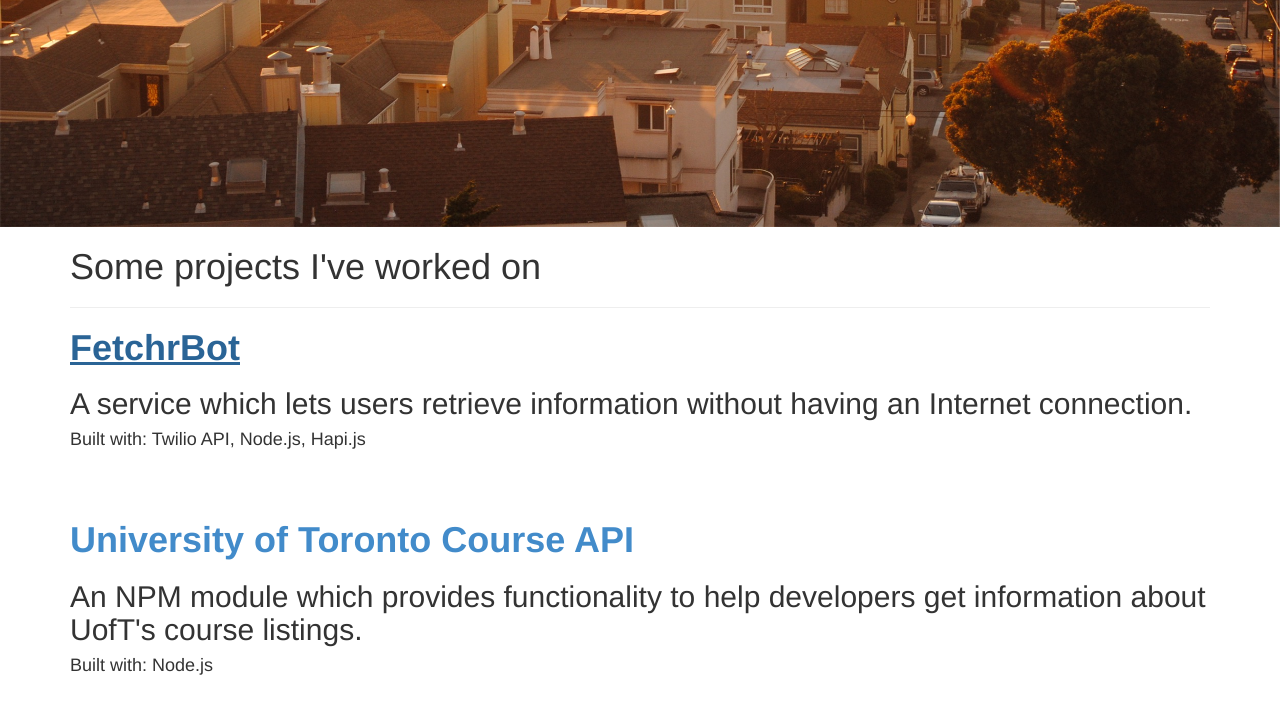
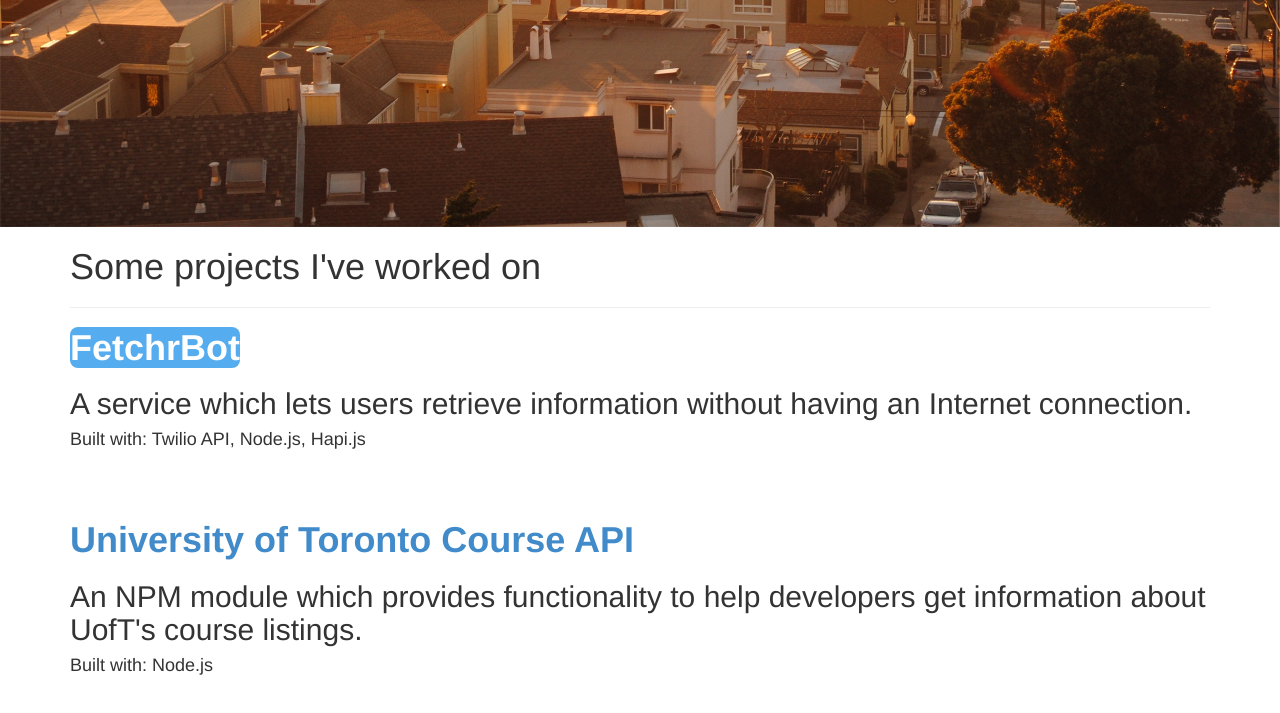
Before and after one commit to karysto/karysto.github.io, a plain HTML site: page index.html in a window 1280 px wide. In both pictures the pointer is over the link "FetchrBot". Shown: the part 573-1286 px from the top of the page. Drawn offline with nearby package versions, Linux system fonts and the light colour scheme; a web font is replaced by a local one.

Commit message:
Project styles.

```diff
--- a/css/style.css
+++ b/css/style.css
@@ -6,6 +6,13 @@
 @import url(http://fonts.googleapis.com/css?family=Pacifico);
 @import url(metro-bootstrap.min.css);
 
+/* General */
+::selection {
+  background: #f0f0f0;
+  color: #55acee;
+}
+
+/* Splash section */
 .jumbotron {
   height: 100%;
   margin-bottom: 0;
@@ -47,3 +54,11 @@
 #description {
   margin-top: -10px;
 }
+
+/* Project section */
+.project h1 a:hover {
+  text-decoration: none;
+  background: #55acee;
+  color: #fff;
+  border-radius: 8px;
+}
```
